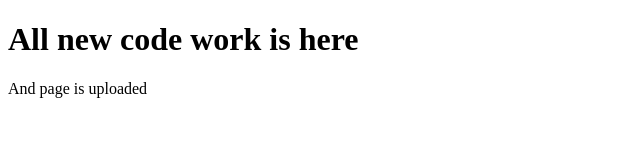
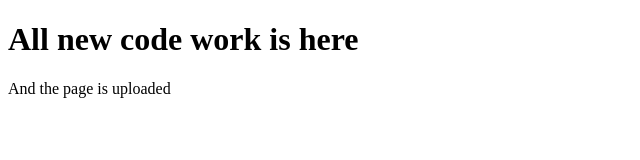
Before and after one commit to novelkhan/newcod, a plain HTML site: page index.html in a window 1280 px wide. Shown: the full height of the page, 0-640 px from the left. Drawn offline with Linux system fonts and the light colour scheme.

Commit message:
Üpdated

```diff
--- a/index.html
+++ b/index.html
@@ -8,6 +8,6 @@
 </head>
 <body>
     <h1>All new code work is here</h1>
-    <p>And page is uploaded</p>
+    <p>And the page is uploaded</p>
 </body>
 </html>
```
